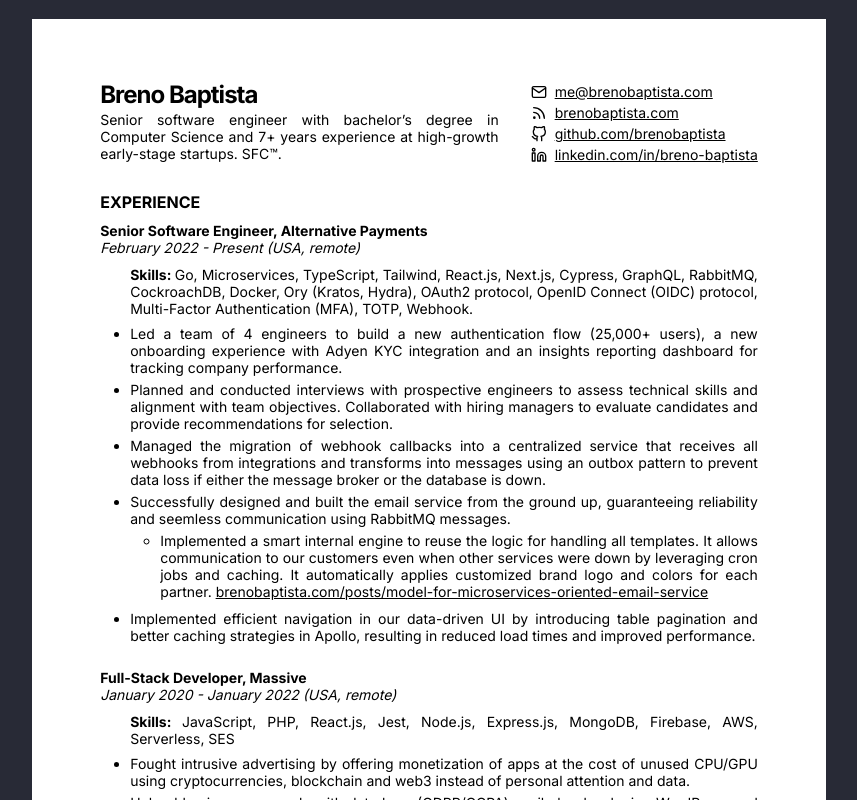
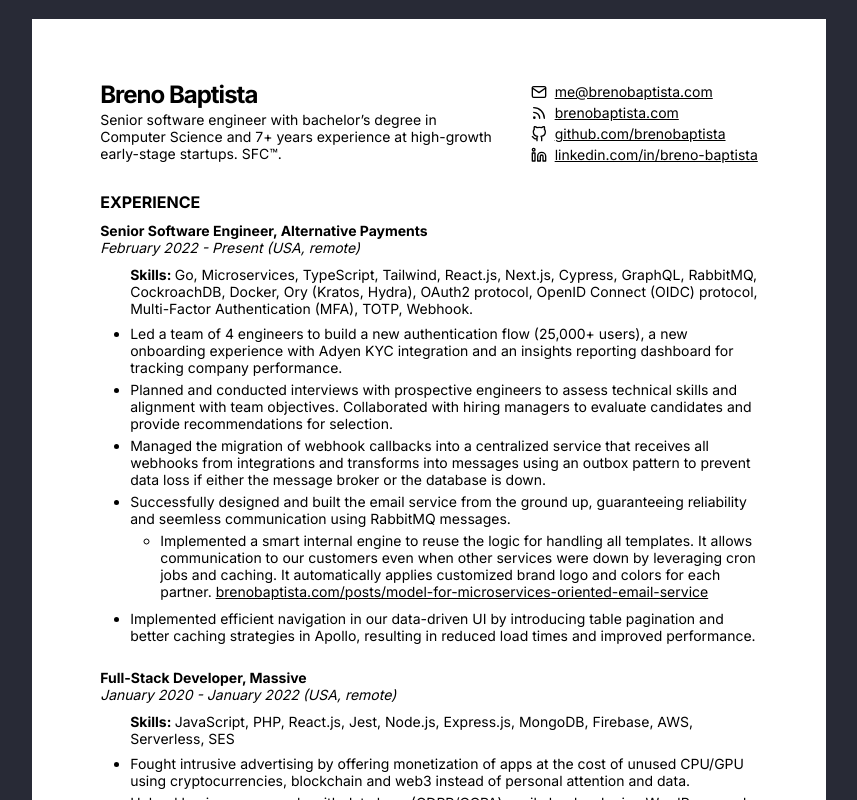
Before and after one commit to brenobaptista/blog, a Next.js app: page /resume in a window 1280 px wide. Shown: the top 800 px of the page, without its empty margins (211-1068 px from the left). Built offline with nearby package versions, Linux system fonts and the light colour scheme.

Commit message:
Remove text-align justify

```diff
--- a/src/styles/pages/Post.ts
+++ b/src/styles/pages/Post.ts
@@ -1,11 +1,6 @@
 import styled from 'styled-components'
 
 export const Body = styled.div`
-  p,
-  li {
-    text-align: justify;
-  }
-
   img {
     margin-left: auto;
     margin-right: auto;
--- a/src/styles/pages/Resume.ts
+++ b/src/styles/pages/Resume.ts
@@ -22,7 +22,6 @@ export const Page = styled.div`
 export const Content = styled.div`
   line-height: normal;
   font-size: 0.7rem;
-  text-align: justify;
 
   a {
     color: #000000;
```
